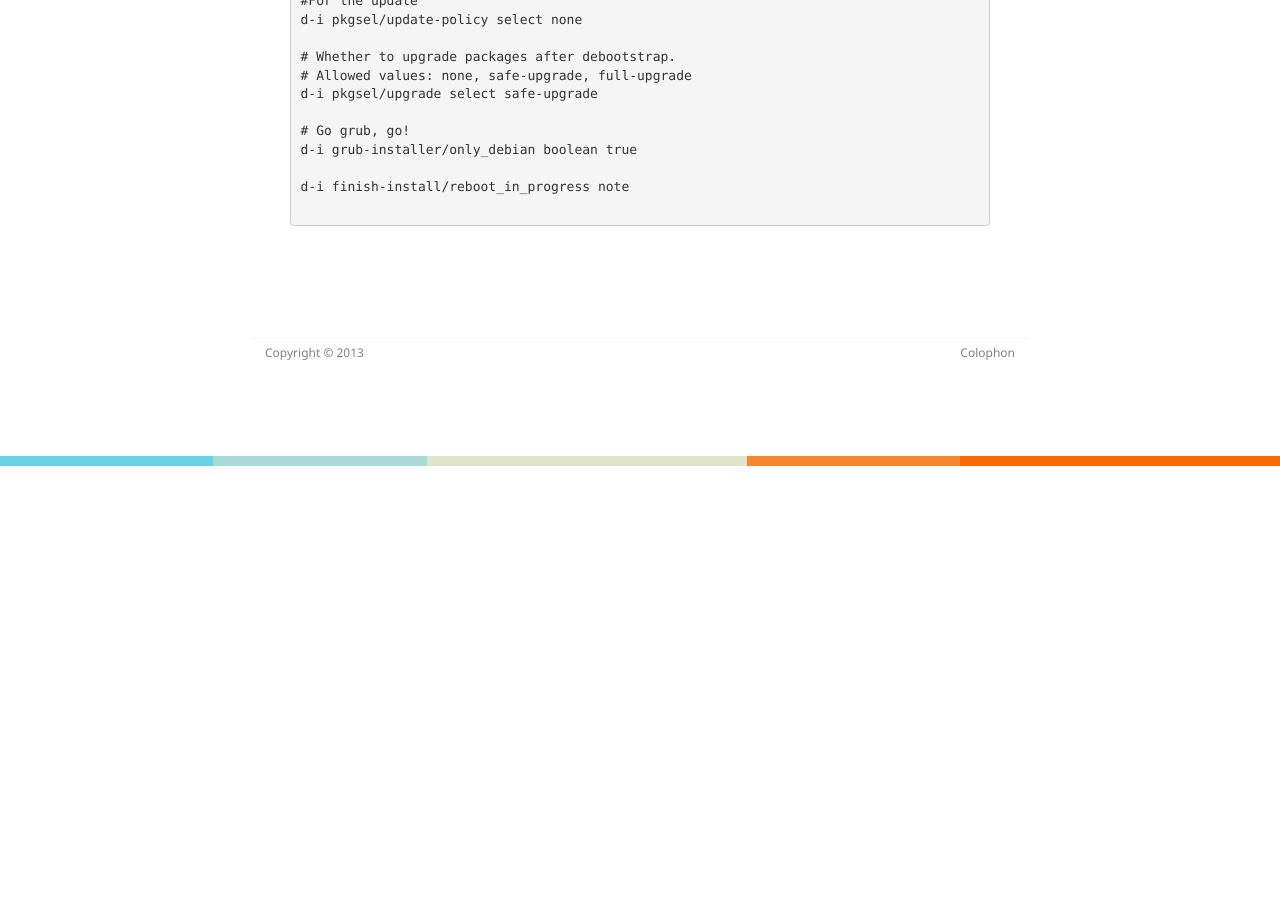
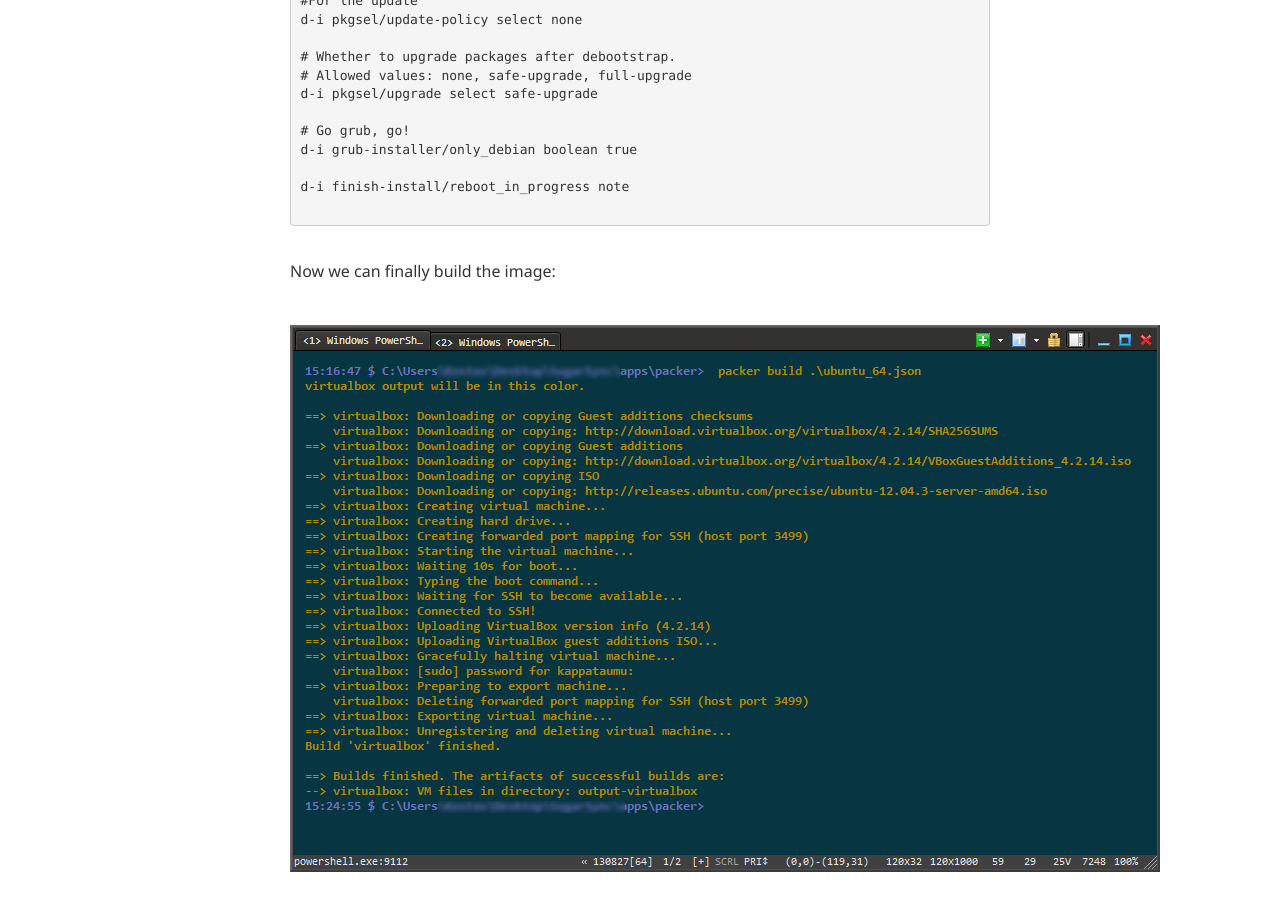
Before and after one commit to ik-fractel/kappataumu.github.com, a Jekyll site: the page built from _posts/2013-09-08-creating-an-Ubuntu-VM-with-packer.md, in a window 1280 px wide and 900 px high, scrolled down 4101 px. Built offline with Jekyll 4.4.1, drawn with Linux system fonts in a browser that asks for light colours; nearby versions of some CDN libraries; Markdown is read by kramdown in place of the engine named in the settings; before the commit the page ends 4567 px from its top, so only the background shows below that.

Commit message:
Updated 2013-09-08-creating-an-Ubuntu-VM-with-packer.md

````diff
--- a/_posts/2013-09-08-creating-an-Ubuntu-VM-with-packer.md
+++ b/_posts/2013-09-08-creating-an-Ubuntu-VM-with-packer.md
@@ -153,3 +153,8 @@ d-i grub-installer/only_debian boolean true
 d-i finish-install/reboot_in_progress note
 
 ```
+
+Now we can finally build the image:
+
+
+![conemu_packer_result.png](/uploads/conemu_packer_result.png)
````
